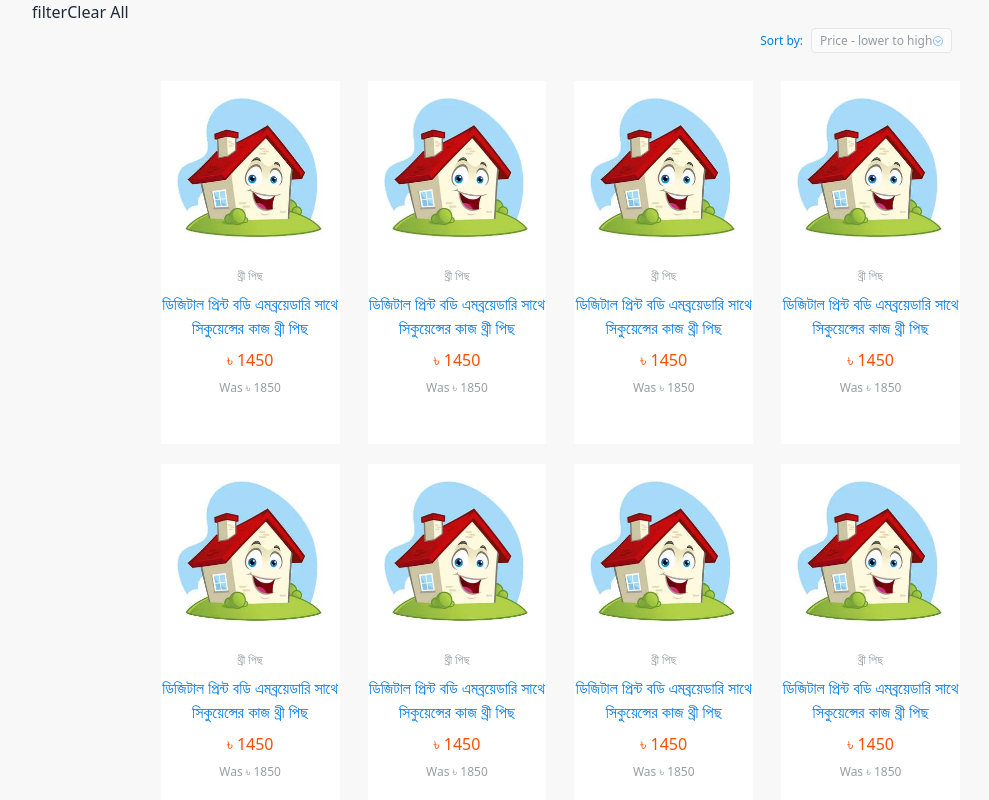
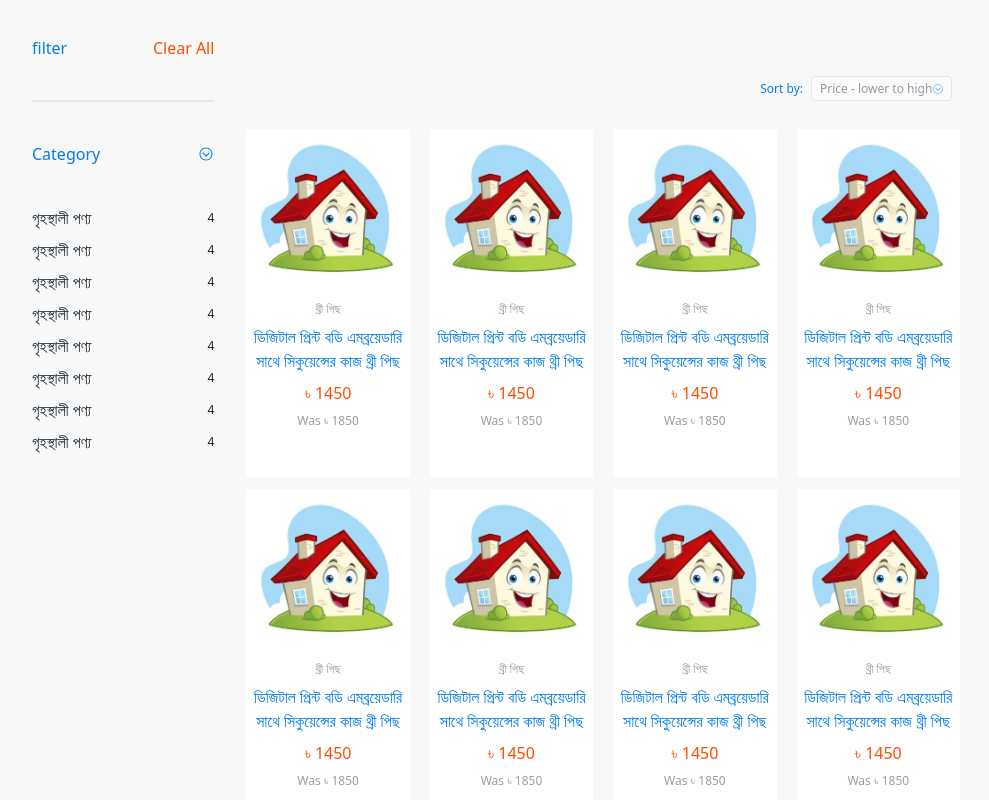
Before and after one commit to MehediHasanMridha/e-commerce-client, a React (Vite) app: page / in a window 1280 px wide. Shown: the top 800 px of the page, without its empty margins (140-1129 px from the left). Built offline with nearby package versions, Linux system fonts and the light colour scheme.

Commit message:
completed both shop-menu and shop-items part

```diff
--- a/src/components/shop/index.jsx
+++ b/src/components/shop/index.jsx
@@ -4,8 +4,10 @@ import ShopMenu from "./shop-menu/index";
 const Shop = () => {
   return (
     <div className="lg:mx-[172px] md:flex md:gap-6">
-      <ShopMenu />
-      <div className="flex-1">
+      <div className="md:basis-1/5">
+        <ShopMenu />
+      </div>
+      <div className="md:basis-4/5">
         <ShopItem />
       </div>
     </div>
--- a/src/components/shop/shop-items/ItemTop.jsx
+++ b/src/components/shop/shop-items/ItemTop.jsx
@@ -3,7 +3,7 @@ import { IoIosArrowDropdown } from "react-icons/io";
 const ItemTop = () => {
   return (
     <div>
-      <div className="flex gap-2 justify-center items-center lg:justify-end lg:pr-4 py-7">
+      <div className="flex gap-2 justify-center items-center md:mt-12 lg:justify-end lg:pr-4 py-7">
         <p className="text-[#007cea] text-xs">Sort by: </p>
 
         <div className="text-xs opacity-50 relative">
--- a/src/components/shop/shop-items/index.jsx
+++ b/src/components/shop/shop-items/index.jsx
@@ -5,7 +5,7 @@ const ShopItem = () => {
   return (
     <div className="">
       <ItemTop />
-      <div className="grid grid-cols-2 md:grid-cols-3 lg:grid-cols-4 gap-3">
+      <div className="grid grid-cols-2 md:grid-cols-3 lg:grid-cols-4 gap-1">
         <ItemCard />
         <ItemCard />
         <ItemCard />
--- a/src/components/shop/shop-menu/ShopMenuBottom.jsx
+++ b/src/components/shop/shop-menu/ShopMenuBottom.jsx
@@ -1,5 +1,48 @@
+import { IoIosArrowDropdown } from "react-icons/io";
+
 const ShopMenuBottom = () => {
-  return <div></div>;
+  return (
+    <div className="space-y-10">
+      <div className="flex justify-between items-center">
+        <p className="text-[#007cea]">Category</p>
+        <IoIosArrowDropdown className="text-[#007cea]" />
+      </div>
+      <div className="space-y-2">
+        <div className="flex justify-between items-center">
+          <p>গৃহস্থালী পণ্য</p>
+          <p className="text-xs">4</p>
+        </div>
+        <div className="flex justify-between items-center">
+          <p>গৃহস্থালী পণ্য</p>
+          <p className="text-xs">4</p>
+        </div>
+        <div className="flex justify-between items-center">
+          <p>গৃহস্থালী পণ্য</p>
+          <p className="text-xs">4</p>
+        </div>
+        <div className="flex justify-between items-center">
+          <p>গৃহস্থালী পণ্য</p>
+          <p className="text-xs">4</p>
+        </div>
+        <div className="flex justify-between items-center">
+          <p>গৃহস্থালী পণ্য</p>
+          <p className="text-xs">4</p>
+        </div>
+        <div className="flex justify-between items-center">
+          <p>গৃহস্থালী পণ্য</p>
+          <p className="text-xs">4</p>
+        </div>
+        <div className="flex justify-between items-center">
+          <p>গৃহস্থালী পণ্য</p>
+          <p className="text-xs">4</p>
+        </div>
+        <div className="flex justify-between items-center">
+          <p>গৃহস্থালী পণ্য</p>
+          <p className="text-xs">4</p>
+        </div>
+      </div>
+    </div>
+  );
 };
 
 export default ShopMenuBottom;
--- a/src/components/shop/shop-menu/ShopMenuTop.jsx
+++ b/src/components/shop/shop-menu/ShopMenuTop.jsx
@@ -1,9 +1,9 @@
 // show when device is medium
 const ShopMenuTop = () => {
   return (
-    <div className="">
-      <button>filter</button>
-      <button>Clear All</button>
+    <div className="flex justify-between mt-9">
+      <button className="text-[#007cea]">filter</button>
+      <button className="text-[#fe4e00]">Clear All</button>
     </div>
   );
 };
--- a/src/components/shop/shop-menu/index.jsx
+++ b/src/components/shop/shop-menu/index.jsx
@@ -3,9 +3,9 @@ import ShopMenuTop from "./ShopMenuTop";
 
 const ShopMenu = () => {
   return (
-    <div className="hidden md:block">
+    <div className="hidden md:block md:space-y-10">
       <ShopMenuTop />
-      <div className="hidden lg:border"></div>
+      <div className="border w-full"></div>
       <ShopMenuBottom />
     </div>
   );
```
